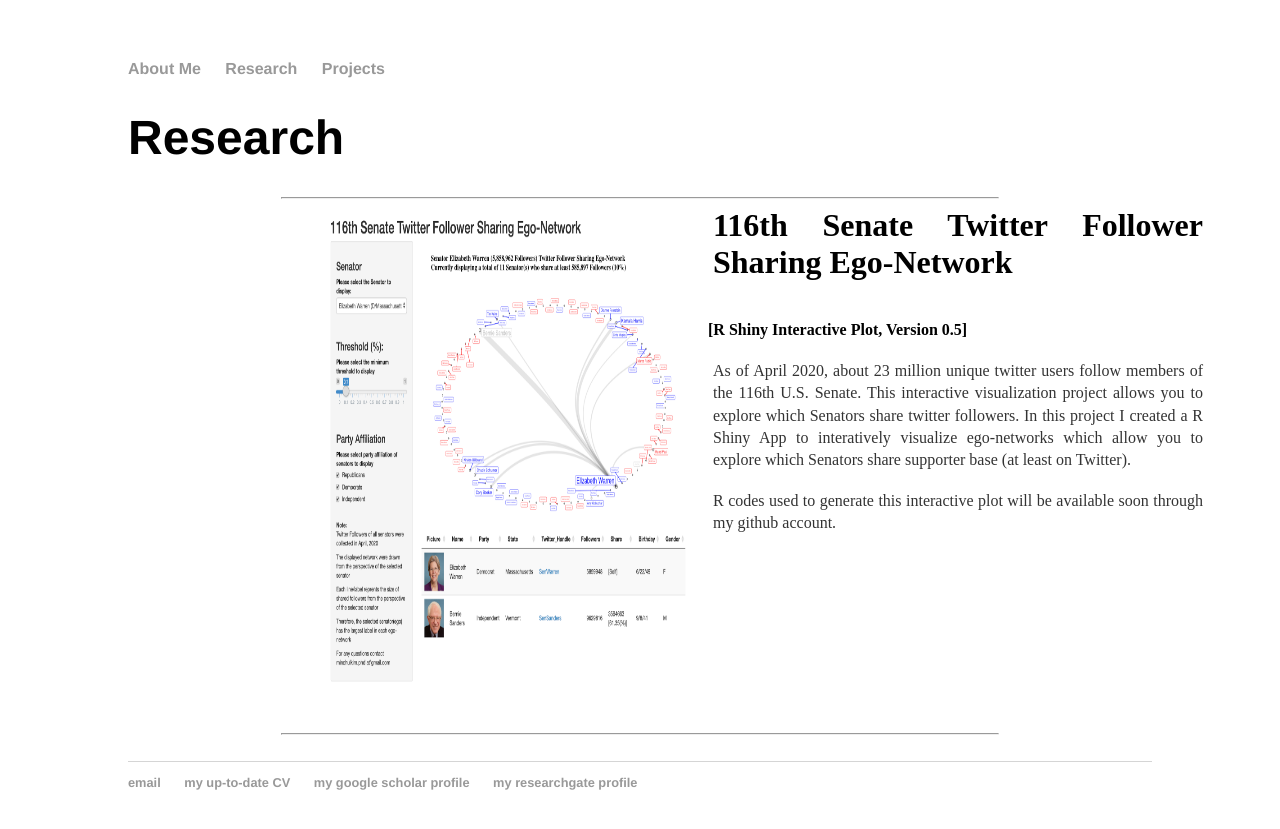
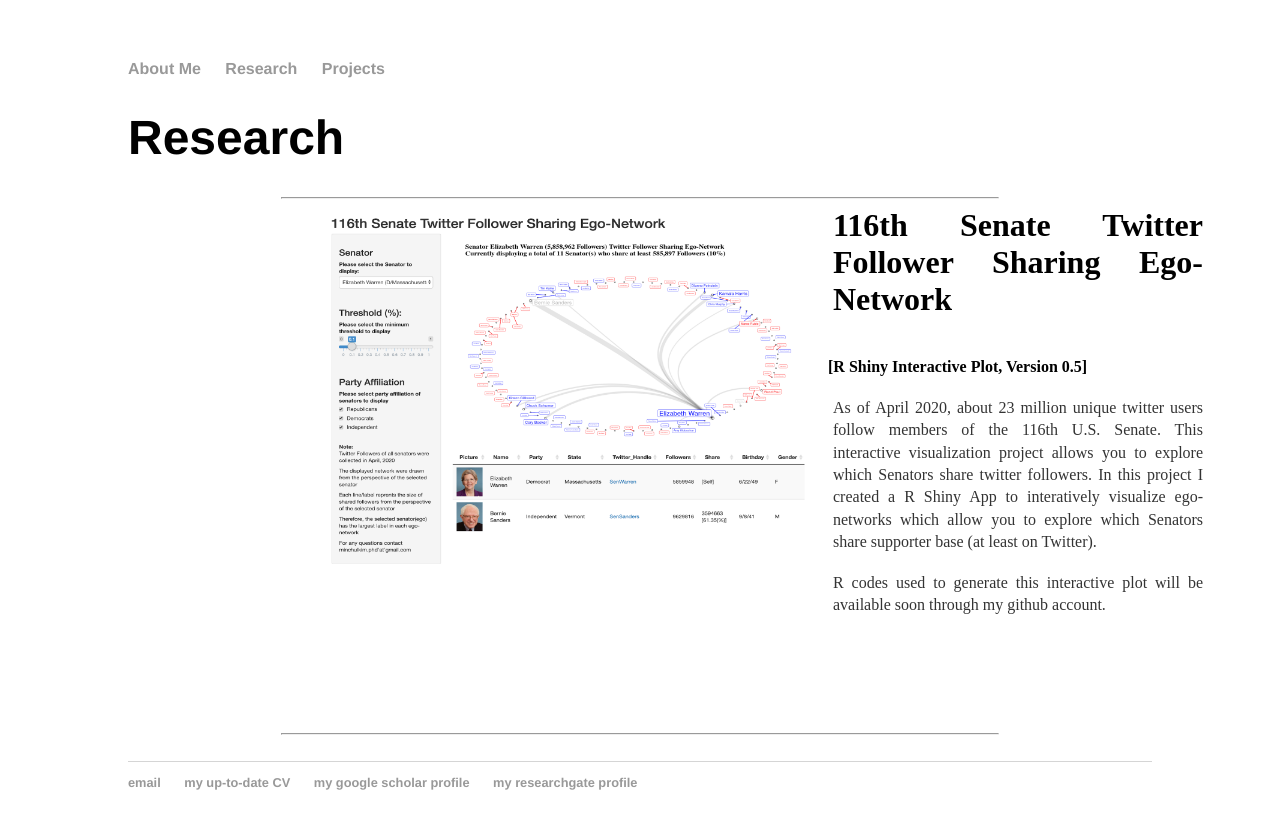
Before and after one commit to minchulkim-phd/minchulkim, a Jekyll site: the page built from projects/index.html, in a window 1280 px wide. Shown: the top 829 px of the page. Built offline with Jekyll 4.4.1, drawn with Linux system fonts in a browser that asks for light colours.

Commit message:
Update index.html

```diff
--- a/projects/index.html
+++ b/projects/index.html
@@ -8,7 +8,7 @@ title: Minchul Kim(Ph.D.)'s Personal Webpage
 
 	<hr width="70%" alight='left'>
 	<div class="slide-content">
-		<img src="/images/twitter_follower_network.png" width='360px;' height='480px;' style="float:left;margin: 5px 20px;">
+		<img src="/images/twitter_follower_network.png" width='480px;' height='360px;' style="float:left;margin: 5px 20px;">
                 <div class="imgDes">
 			<h3>116th Senate Twitter Follower Sharing Ego-Network</h3>
 			</br>
```
